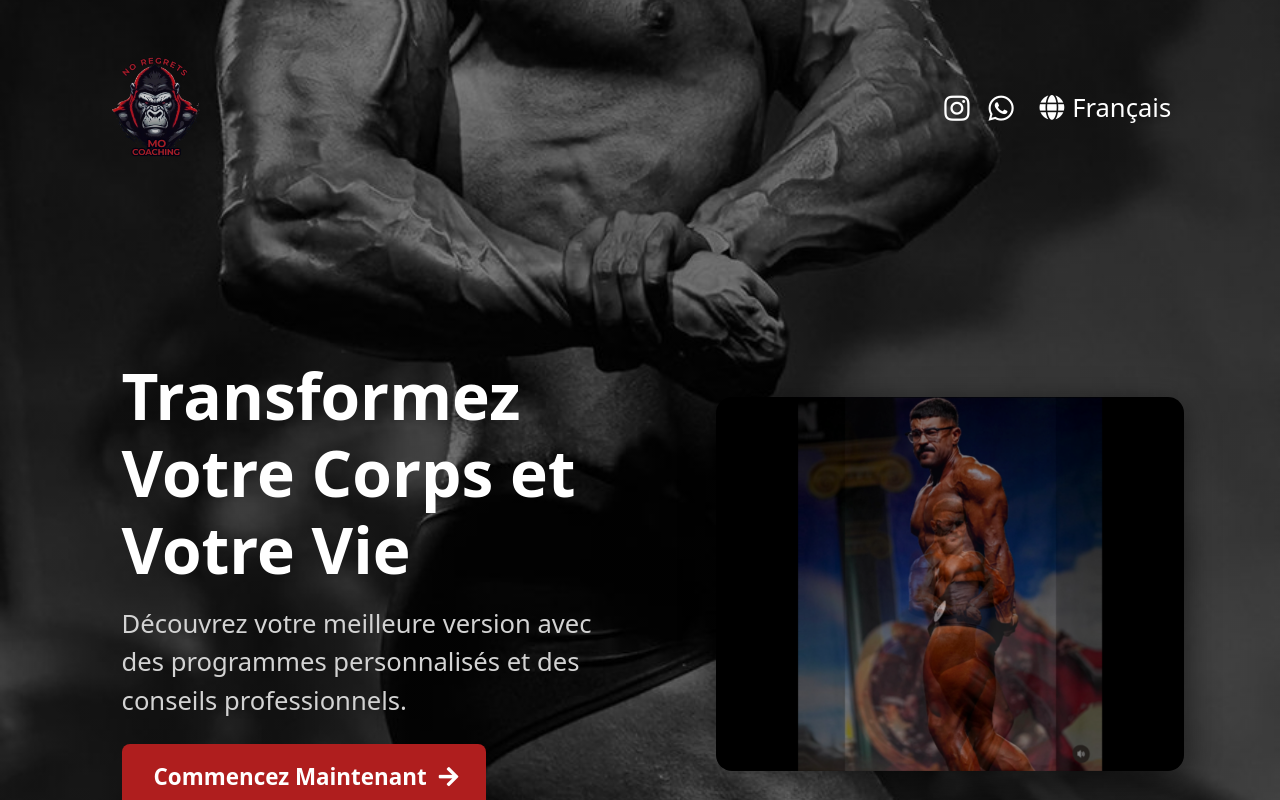
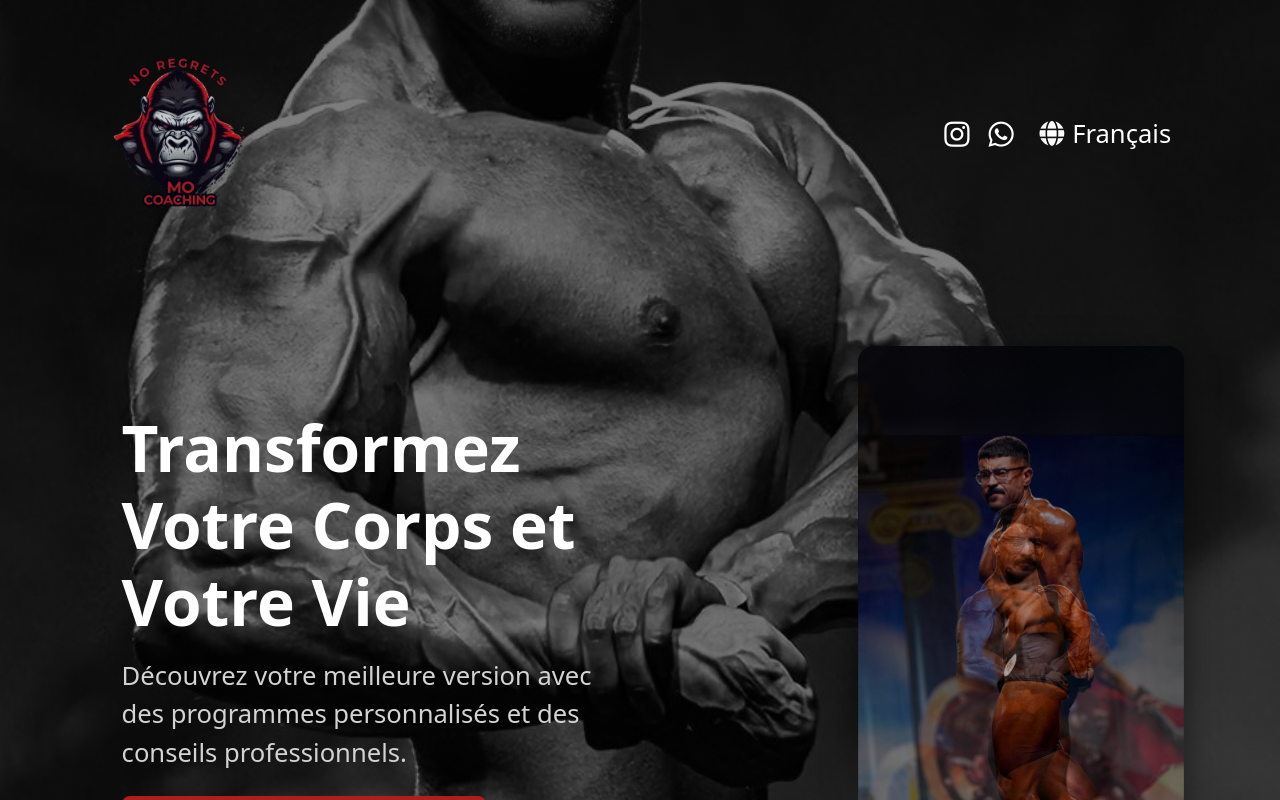
Before and after one commit to Eya024/portfolio, a React (Create React App) app: page /home/fr in a window 1280 px wide. Built offline with nearby package versions, Linux system fonts and the light colour scheme.

Commit message:
might be final update-333

```diff
--- a/src/components/Header.jsx
+++ b/src/components/Header.jsx
@@ -21,7 +21,7 @@ const Navbar = styled.header`
 
 const Logo = styled.div`
   img {
-    width: 6rem;
+    width: 9rem;
     height: auto;
     cursor: pointer;
 
--- a/src/components/HeroSection.jsx
+++ b/src/components/HeroSection.jsx
@@ -37,9 +37,9 @@ const HeroSectionContainer = styled.section`
 `;
 
 const ImageContainer = styled.div`
-  width: 43%;
-  max-width: 500px;
-  aspect-ratio: 5 / 4;
+  width: 30%; /* Smaller width for larger screens */
+  max-width: 400px; /* Smaller max-width for larger screens */
+  aspect-ratio: 9 / 16; /* Maintain the 16:9 aspect ratio (height is taller than width) */
   background-color: black;
   border-radius: 1rem;
   overflow: hidden;
@@ -65,8 +65,12 @@ const ImageContainer = styled.div`
   }
 
   @media (max-width: 768px) {
-    width: 100%;
-    margin-top: 2vh;
+    width: 100%; /* Set width to 100% */
+    max-width: none; /* Remove max-width constraint for mobile */
+    margin-top: 15vh;
+    aspect-ratio: 16 / 9; /* Switch to a wider aspect ratio for mobile */
+    transform: scale(1.5); /* Scale the container up by 20% */
+    transform-origin: center; /* Ensure the scaling is centered */
   }
 `;
 
--- a/src/pages/Home.jsx
+++ b/src/pages/Home.jsx
@@ -20,13 +20,14 @@ const HomeContainer = styled.div`
   @media (min-width: 769px) {
     &::before {
       content: '';
-      position: fixed;
+      position: fixed; /* Keep the background fixed relative to the viewport */
       top: 0;
       left: 0;
       width: 100%;
       height: 100%;
       background: linear-gradient(rgba(0, 0, 0, 0.5), rgba(0, 0, 0, 0.5)),
-                  url('/img/resources/coach.jpeg') no-repeat center center/cover;
+                  url('/img/resources/coachh.jpeg') no-repeat center center/cover;
+      background-attachment: fixed; /* Make the background scroll with the page */
       z-index: -1; /* Place the pseudo-element behind the content */
     }
   }
@@ -36,10 +37,10 @@ const HomeContainer = styled.div`
     background: linear-gradient(
       to bottom,
       #000000, /* Black at the top */
-rgb(12, 0, 0) 25%, /* Dark red at 25% */
-rgb(57, 1, 2) 50%, /* Darker red in the middle */
-rgb(52, 0, 1) 75%, /* Red at 75% */
-rgb(29, 0, 1) /* Dark red at the bottom */
+      rgb(12, 0, 0) 25%, /* Dark red at 25% */
+      rgb(57, 1, 2) 50%, /* Darker red in the middle */
+      rgb(52, 0, 1) 75%, /* Red at 75% */
+      rgb(29, 0, 1) /* Dark red at the bottom */
     );
     background-size: cover; /* Ensure the gradient covers the entire container */
     background-position: center; /* Center the background */
```
Also changed, not shown: public/img/resources/coachh.jpeg (added).
